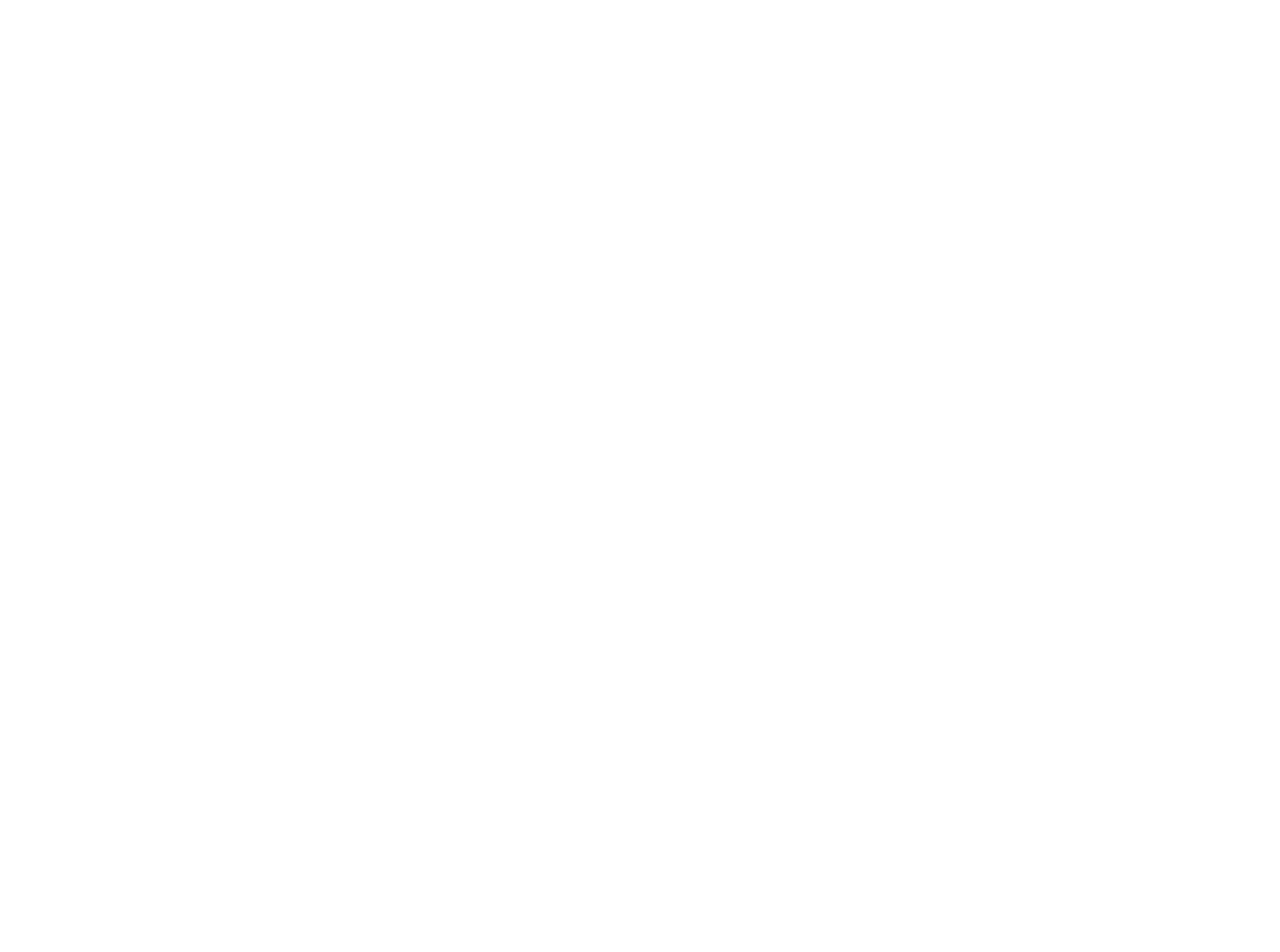
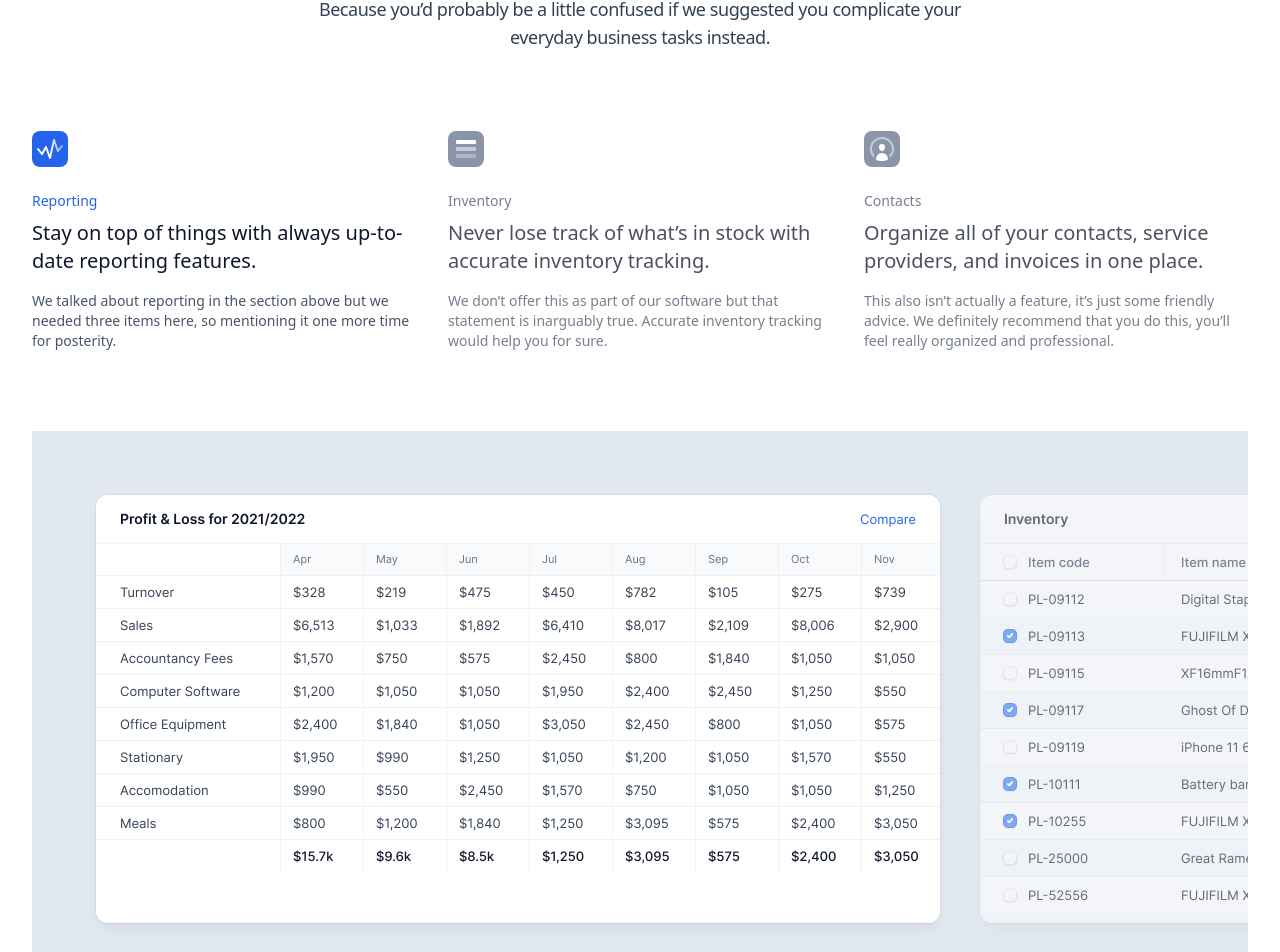
Before and after one commit to ShenghaoisYummy/taxpal, a Next.js app in the folder taxpal/: page / in a window 1280 px wide. Shown: the part 2190-3142 px from the top of the page. Before the commit the page ends 2025 px from the top, so only its background shows below. Built offline with nearby package versions, Linux system fonts and the light colour scheme.

Commit message:
Secondaryfeatures completed

```diff
--- /dev/null
+++ b/taxpal/src/components/SecondaryFeatures.jsx
@@ -0,0 +1,246 @@
+import React, { useId } from "react";
+import Image from "next/image";
+import { Tab } from "@headlessui/react";
+import clsx from "clsx";
+
+import Container from "@/components/Container";
+import screenshotContacts from "@/images/screenshots/contacts.png";
+import screenshotInventory from "@/images/screenshots/inventory.png";
+import screenshotProfitLoss from "@/images/screenshots/profit-loss.png";
+
+const features = [
+  {
+    name: "Reporting",
+    summary: "Stay on top of things with always up-to-date reporting features.",
+    description:
+      "We talked about reporting in the section above but we needed three items here, so mentioning it one more time for posterity.",
+    image: screenshotProfitLoss,
+    icon: function ReportingIcon() {
+      let id = useId();
+      return (
+        <>
+          <defs>
+            <linearGradient
+              id={id}
+              x1="11.5"
+              y1={18}
+              x2={36}
+              y2="15.5"
+              gradientUnits="userSpaceOnUse"
+            >
+              <stop offset=".194" stopColor="#fff" />
+              <stop offset={1} stopColor="#6692F1" />
+            </linearGradient>
+          </defs>
+          <path
+            d="m30 15-4 5-4-11-4 18-4-11-4 7-4-5"
+            stroke={`url(#${id})`}
+            strokeWidth={2}
+            strokeLinecap="round"
+            strokeLinejoin="round"
+          />
+        </>
+      );
+    },
+  },
+  {
+    name: "Inventory",
+    summary:
+      "Never lose track of what’s in stock with accurate inventory tracking.",
+    description:
+      "We don’t offer this as part of our software but that statement is inarguably true. Accurate inventory tracking would help you for sure.",
+    image: screenshotInventory,
+    icon: function InventoryIcon() {
+      return (
+        <>
+          <path
+            opacity=".5"
+            d="M8 17a1 1 0 0 1 1-1h18a1 1 0 0 1 1 1v2a1 1 0 0 1-1 1H9a1 1 0 0 1-1-1v-2Z"
+            fill="#fff"
+          />
+          <path
+            opacity=".3"
+            d="M8 24a1 1 0 0 1 1-1h18a1 1 0 0 1 1 1v2a1 1 0 0 1-1 1H9a1 1 0 0 1-1-1v-2Z"
+            fill="#fff"
+          />
+          <path
+            d="M8 10a1 1 0 0 1 1-1h18a1 1 0 0 1 1 1v2a1 1 0 0 1-1 1H9a1 1 0 0 1-1-1v-2Z"
+            fill="#fff"
+          />
+        </>
+      );
+    },
+  },
+  {
+    name: "Contacts",
+    summary:
+      "Organize all of your contacts, service providers, and invoices in one place.",
+    description:
+      "This also isn’t actually a feature, it’s just some friendly advice. We definitely recommend that you do this, you’ll feel really organized and professional.",
+    image: screenshotContacts,
+    icon: function ContactsIcon() {
+      return (
+        <>
+          <path
+            opacity=".5"
+            d="M25.778 25.778c.39.39 1.027.393 1.384-.028A11.952 11.952 0 0 0 30 18c0-6.627-5.373-12-12-12S6 11.373 6 18c0 2.954 1.067 5.659 2.838 7.75.357.421.993.419 1.384.028.39-.39.386-1.02.036-1.448A9.959 9.959 0 0 1 8 18c0-5.523 4.477-10 10-10s10 4.477 10 10a9.959 9.959 0 0 1-2.258 6.33c-.35.427-.354 1.058.036 1.448Z"
+            fill="#fff"
+          />
+          <path
+            d="M12 28.395V28a6 6 0 0 1 12 0v.395A11.945 11.945 0 0 1 18 30c-2.186 0-4.235-.584-6-1.605ZM21 16.5c0-1.933-.5-3.5-3-3.5s-3 1.567-3 3.5 1.343 3.5 3 3.5 3-1.567 3-3.5Z"
+            fill="#fff"
+          />
+        </>
+      );
+    },
+  },
+];
+
+const FeatureHeader = ({ feature, isActive, className, ...props }) => {
+  return (
+    <section
+      className={clsx(className, !isActive && "opacity-75 hover:opacity-100")}
+      {...props}
+    >
+      {/* ICON */}
+      <div
+        className={clsx(
+          "w-9 rounded-lg",
+          isActive ? "bg-blue-600" : "bg-slate-500"
+        )}
+      >
+        <svg className="h-9 w-9 " fill="none" aria-hidden="true">
+          <feature.icon />
+        </svg>
+      </div>
+      {/* TITLE */}
+      <h3
+        className={clsx(
+          "mt-6 text-sm font-medium",
+          isActive ? "text-blue-600" : "text-slate-600"
+        )}
+      >
+        {feature.name}
+      </h3>
+      {/* SUMMARY */}
+      <p className="mt-2 font-display text-xl text-slate-900">
+        {feature.summary}
+      </p>
+      {/* DESCRIPTION */}
+      <p className="mt-4 text-sm text-slate-600">{feature.description}</p>
+    </section>
+  );
+};
+
+const SecondaryFeaturesDesktop = () => {
+  return (
+    <Tab.Group as="div" className="hidden lg:mt-20 lg:block">
+      {({ selectedIndex }) => (
+        <>
+          <Tab.List className="grid grid-cols-3 gap-x-8">
+            {features.map((feature, featureIndex) => (
+              <FeatureHeader
+                key={featureIndex}
+                feature={{
+                  ...feature,
+                  name: (
+                    <Tab className="focus:outline-none">
+                      <span className="absolute inset-0"></span>
+                      {feature.name}
+                    </Tab>
+                  ),
+                }}
+                isActive={selectedIndex === featureIndex}
+                className="relative"
+              ></FeatureHeader>
+            ))}
+          </Tab.List>
+          <Tab.Panels className="relative mt-20 overflow-hidden rounded-4xl bg-slate-200 px-14 py-16 xl:px-16">
+            <div className="-mx-5 flex">
+              {features.map((feature, featureIndex) => (
+                <Tab.Panel
+                  static
+                  key={featureIndex}
+                  className={clsx(
+                    "px-5 transition duration-500 ease-in-out focus:outline-none",
+                    featureIndex !== selectedIndex && "opacity-60"
+                  )}
+                  style={{ transform: `translateX(-${selectedIndex * 100}%)` }}
+                  aria-hidden={featureIndex !== selectedIndex}
+                >
+                  <div className="w-[52.75rem] overflow-hidden rounded-xl bg-white shadow-lg shadow-slate-900/5 ring-1 ring-slate-500/10">
+                    <Image
+                      className="w-full"
+                      src={feature.image}
+                      alt=""
+                      size="52.75rem"
+                    />
+                  </div>
+                </Tab.Panel>
+              ))}
+            </div>
+          </Tab.Panels>
+        </>
+      )}
+    </Tab.Group>
+  );
+};
+
+const SecondaryFeaturesMobile = () => {
+  return (
+    <div className="-mx-4 mt-20 flex flex-col gap-y-10 overflow-hidden px-4 sm:-mx-6 sm:px-6 lg:hidden">
+      {features.map((feature, featureIndex) => (
+        <div key={featureIndex}>
+          <FeatureHeader
+            feature={feature}
+            className="mx-auto max-w-2xl"
+            isActive={true}
+          />
+          <div className="relative mt-10 pb-10">
+            <div className="absolute -inset-x-4 bottom-0 top-8 bg-slate-200 sm:-inset-x-6" />
+            <div className="relative mx-auto w-[52.75rem] overflow-hidden rounded-xl bg-white shadow-lg shadow-slate-900/5 ring-1 ring-slate-500/10">
+              <Image
+                className="w-full"
+                src={feature.image}
+                alt=""
+                sizes="52.75rem"
+              />
+            </div>
+          </div>
+        </div>
+      ))}
+    </div>
+  );
+};
+
+function SecondaryFeatureHeader() {
+  return (
+    <div className="mx-auto max-w-2xl md:text-center">
+      <h2 className="font-display text-3xl tracking-tight text-slate-900 sm:text-4xl">
+        Simplify everyday business tasks.
+      </h2>
+      <p className="mt-4 text-lg tracking-tight text-slate-700">
+        Because you’d probably be a little confused if we suggested you
+        complicate your everyday business tasks instead.
+      </p>
+    </div>
+  );
+}
+
+const SecondaryFeatures = () => {
+  return (
+    <section
+      id="secondary-features"
+      aria-label="Features for simplifying everyday business tasks"
+      className="pb-14 pt-20 sm:pb-20 sm:pt-32 lg:pb-32"
+    >
+      <Container>
+        <SecondaryFeatureHeader />
+        <SecondaryFeaturesDesktop />
+        <SecondaryFeaturesMobile />
+      </Container>
+    </section>
+  );
+};
+
+export default SecondaryFeatures;
--- a/taxpal/src/pages/index.jsx
+++ b/taxpal/src/pages/index.jsx
@@ -2,12 +2,14 @@
 import Head from "@/components/Head";
 import Hero from "@/components/Hero";
 import PrimaryFeatures from "@/components/PrimaryFeatures";
+import SecondaryFeatures from "@/components/SecondaryFeatures";
 const Home = () => {
   return (
     <>
       <Head />
       <Hero />
       <PrimaryFeatures />
+      <SecondaryFeatures />
     </>
   );
 };
```
